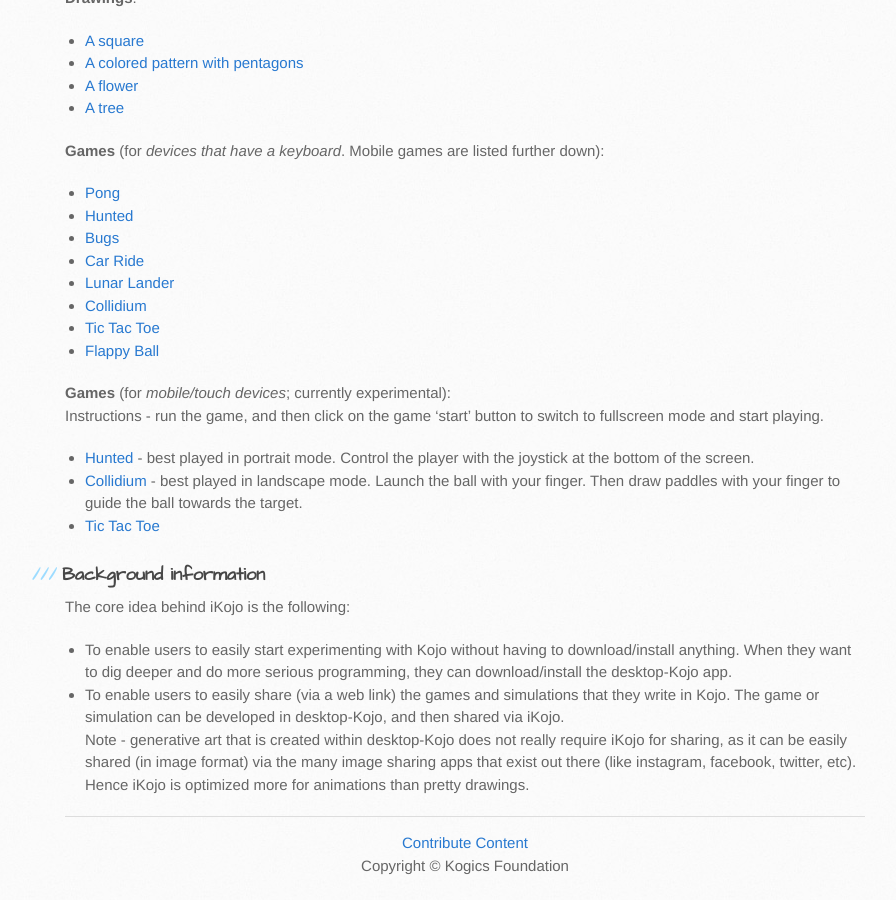
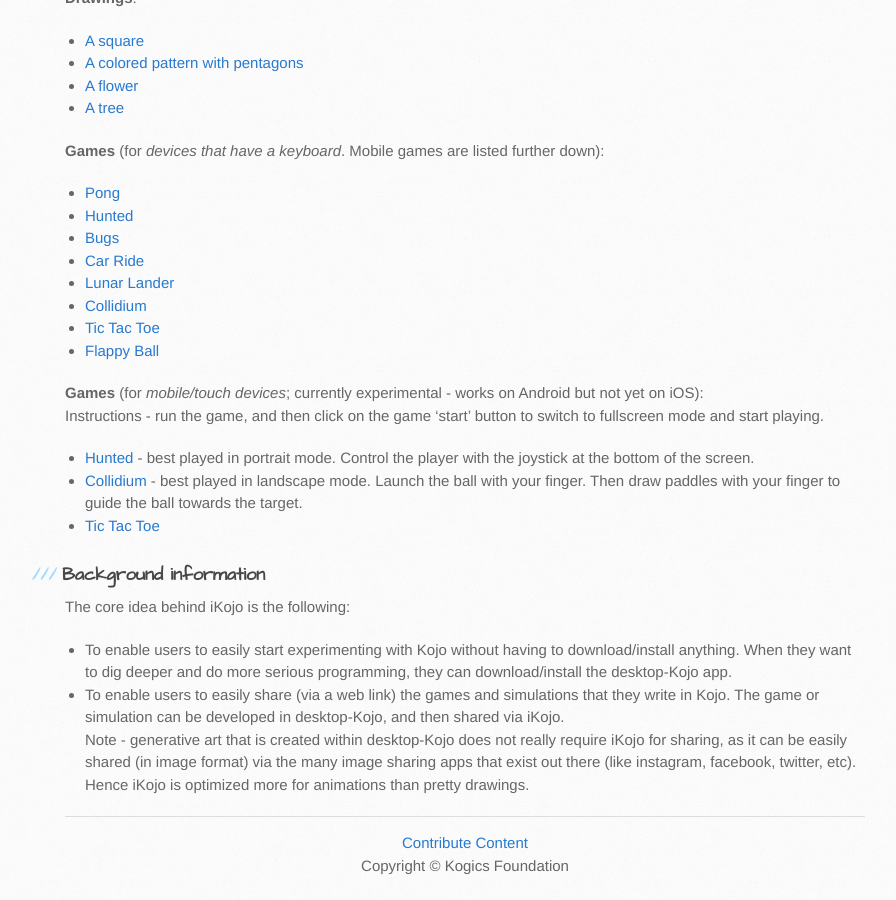
Before and after one commit to kojodoc/kojodoc.github.io, a Jekyll site: the page built from ikojo.md, in a window 1280 px wide and 900 px high, scrolled down 791 px. Shown: the whole window, without its empty margins (105-1001 px from the left). Built offline with Jekyll 4.4.1, drawn with Linux system fonts in a browser that asks for light colours; our own code applies the rules of GitHub Pages for plain Markdown files; the repository's description, which GitHub fills in, is left out.

Commit message:
Add iOS caveat for mobile games.

```diff
--- a/ikojo.md
+++ b/ikojo.md
@@ -48,7 +48,7 @@ And here are some examples showing iKojo in action:
 * [Tic Tac Toe](http://ikojo.in/sf/WRksphz/0)
 * [Flappy Ball](http://ikojo.in/sf/6z0ySUq/1)
 
-**Games** (for *mobile/touch devices*; currently experimental):
+**Games** (for *mobile/touch devices*; currently experimental - works on Android but not yet on iOS):
 Instructions - run the game, and then click on the game 'start' button to switch to fullscreen mode and start playing.
 * [Hunted](http://ikojo.in/sf/uLydUCi/0) - best played in portrait mode. Control the player with the joystick at the bottom of the screen.
 * [Collidium](http://ikojo.in/sf/Nwo4UWB/1) - best played in landscape mode. Launch the ball with your finger. Then draw paddles with your finger to guide the ball towards the target.
```
